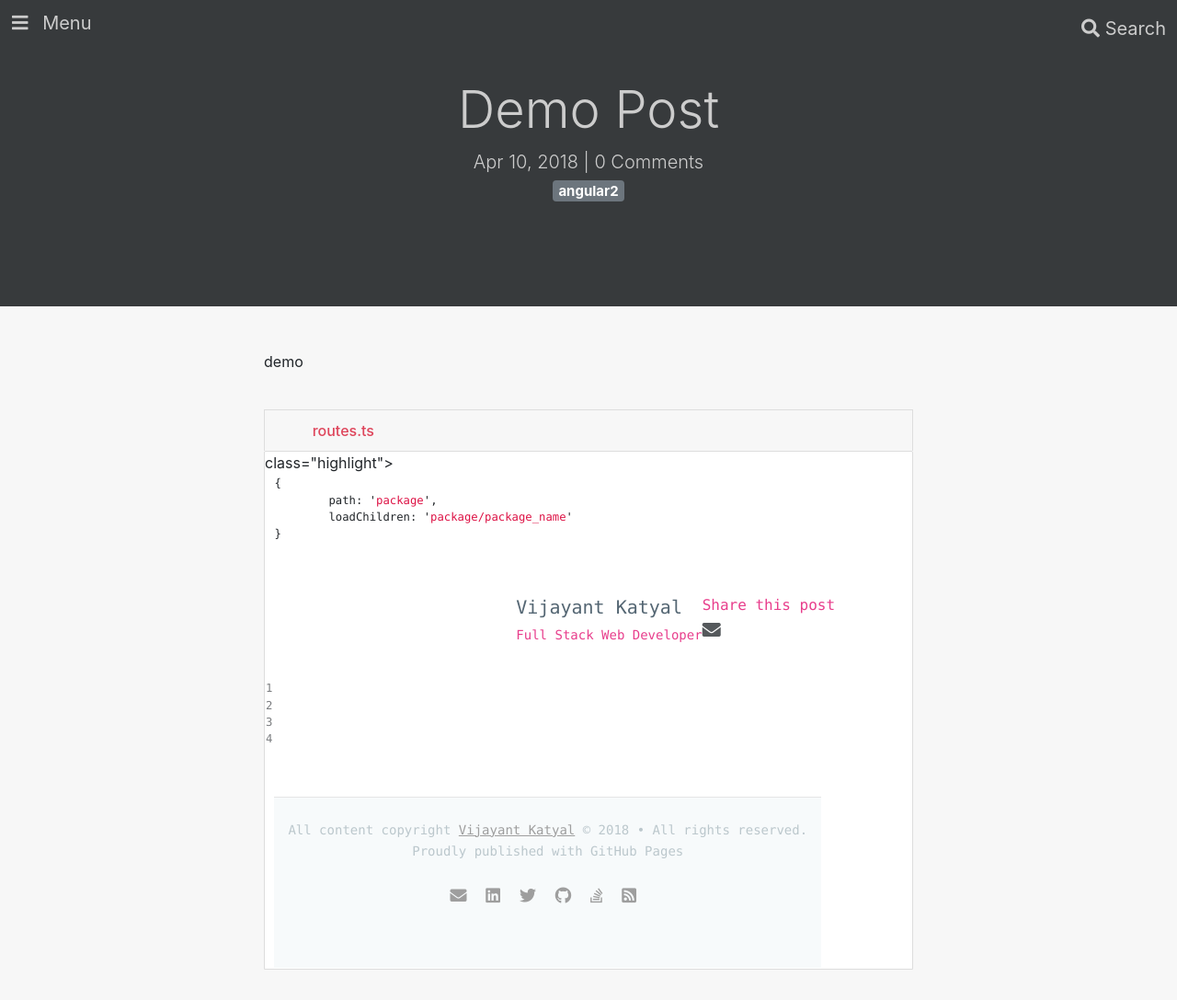
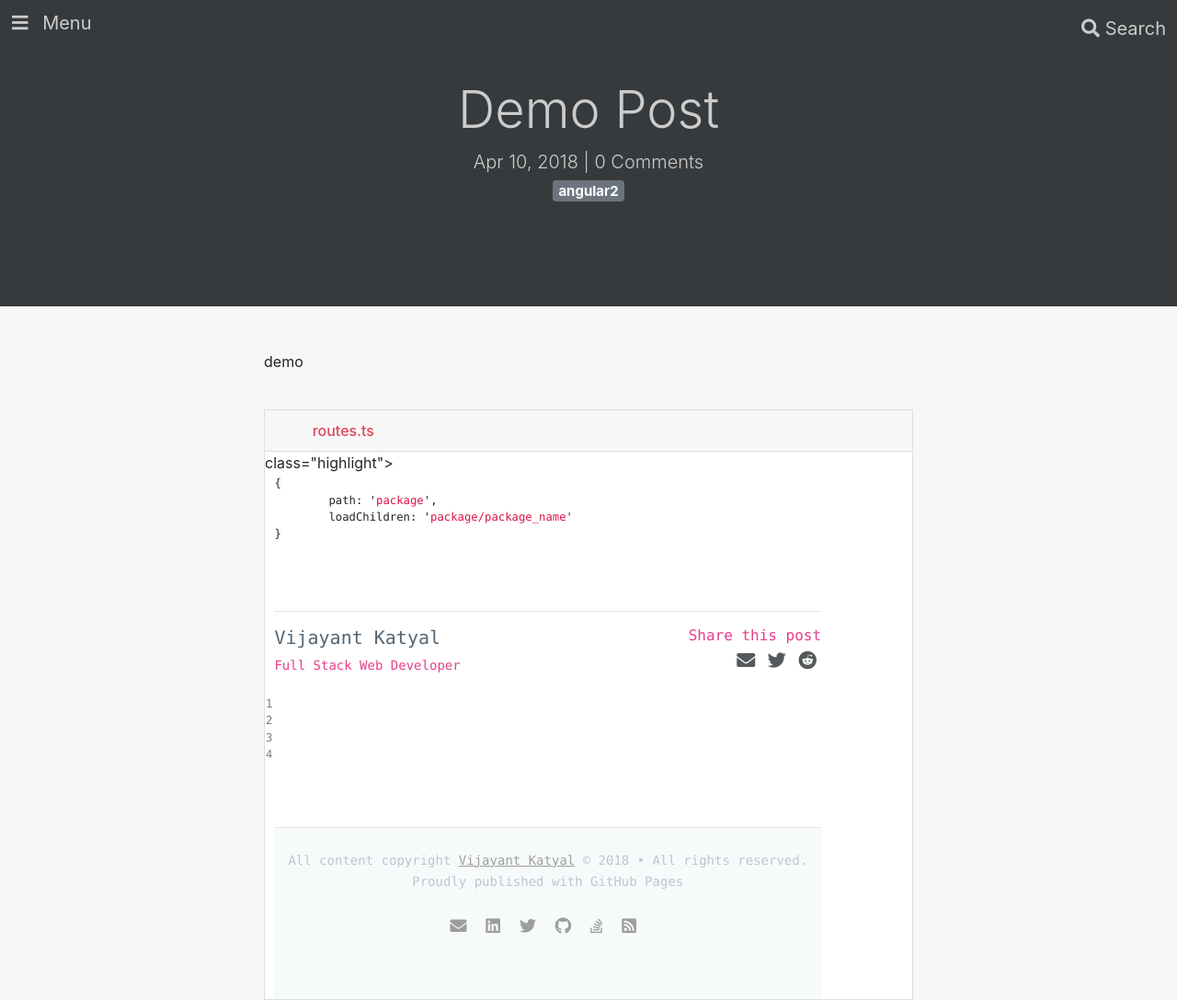
Before and after one commit to vijayantkatyal/vijayantkatyal.github.io, a Jekyll site: the page built from _posts/2018-04-10-test.md, in a window 1280 px wide. Shown: the whole page at 92% size. Built offline with Jekyll 4.4.1, drawn with Linux system fonts in a browser that asks for light colours; nearby versions of some CDN libraries; comment, search, counter and statistics services are not loaded; before the commit the page ends 1054 px from its top, so only the background shows below that.

Commit message:
[Fixed] share buttons

```diff
--- a/_includes/share_buttons.html
+++ b/_includes/share_buttons.html
@@ -1,18 +1,18 @@
+<hr>
 <div class="row share">
-	<hr>
-	<div class="col-xs-8">
+	<div class="col-8">
 		<h5>{{ site.author }}</h5>
 		<p>{{ site.bio }}</p>
 	</div>
 
-	<div class="col-xs-4 text-xs-right">
+	<div class="col-4 text-right">
 		<h6>{{ site.text.share_buttons.text }}</h6>
 		<div>
 			<a class="fa fa-envelope" href="mailto:?subject=Check this out&body={{ site.url }}{{ page.url }}" title="Send Email"></a>
 			{% if site.share_twitter %}
-			<a class="fa fa-twitter" href="https://twitter.com/intent/tweet?text={{ page.title }}&url={{ site.url }}{{ page.url }}" rel="nofollow" target="_blank" title="Post on Twitter"></a>
+			<a class="fab fa-twitter" href="https://twitter.com/intent/tweet?text={{ page.title }}&url={{ site.url }}{{ page.url }}" rel="nofollow" target="_blank" title="Post on Twitter"></a>
 			{% endif %}
-			<a class="fa fa-reddit" href="//www.reddit.com/submit" onclick="window.location = '//www.reddit.com/submit?url=' + encodeURIComponent(window.location); return false" title="Post on Reddit"></a>
+			<a class="fab fa-reddit" href="//www.reddit.com/submit" onclick="window.location = '//www.reddit.com/submit?url=' + encodeURIComponent(window.location); return false" title="Post on Reddit"></a>
 		</div>
 	</div>
 </div>
```
